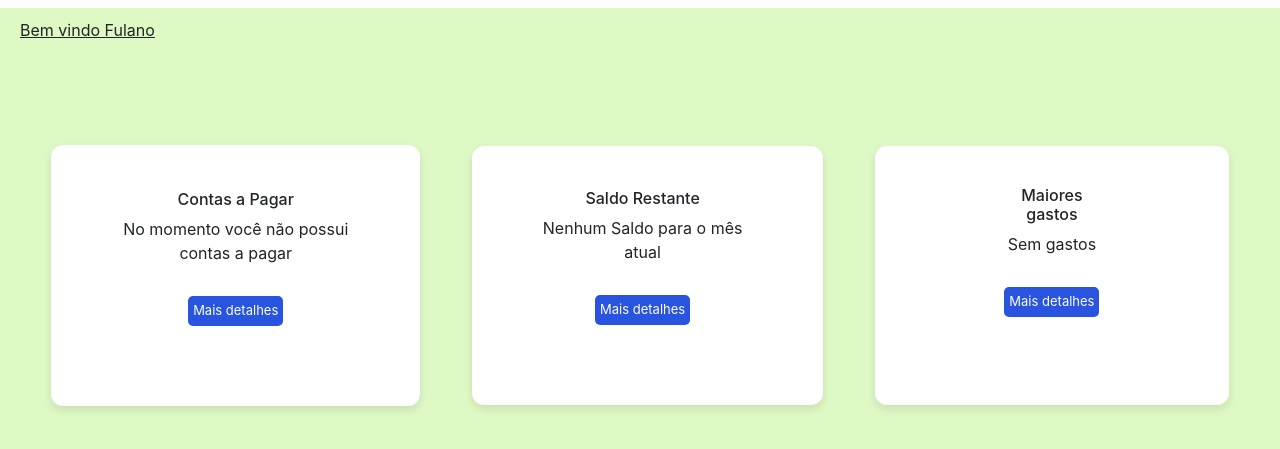
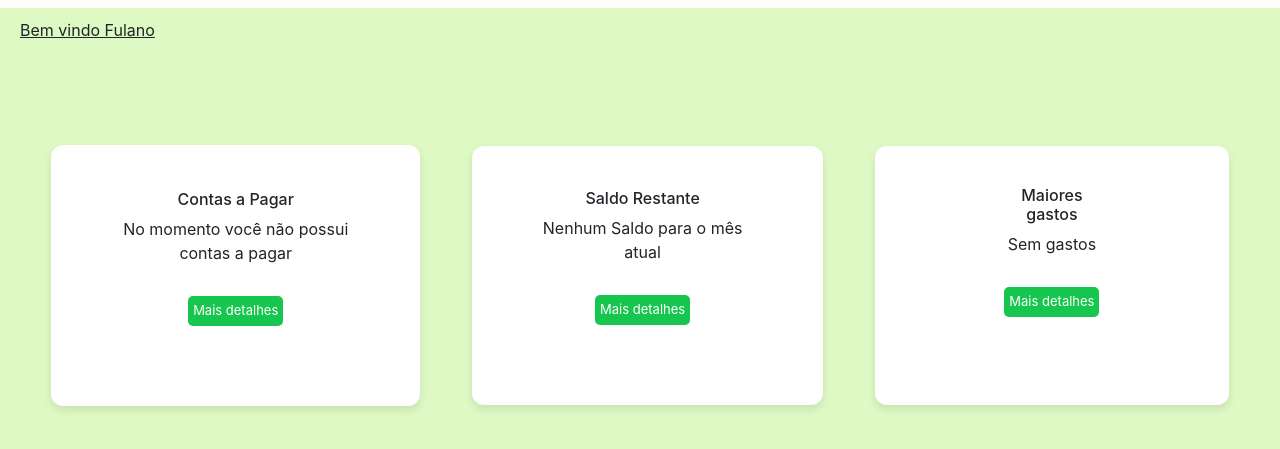
Before and after one commit to ExtraProjects860/Project-Financial-Management, a plain HTML site: page project/VIEW/visao_geral.html in a window 1280 px wide. Shown: the part 69-518 px from the top of the page. Drawn offline with nearby package versions, Linux system fonts and the light colour scheme; some packages are replaced by stand-ins of ours; a script that the page names is missing.

Commit message:
alterando a cor do botão "Mais detalhes"

```diff
--- a/project/VIEW/visao_geral.html
+++ b/project/VIEW/visao_geral.html
@@ -50,7 +50,7 @@
                             <h6>Contas a Pagar </h6>
                             <p id="contasAPagar">No momento você não possui contas a pagar</p>
                             <button data-bs-toggle="modal" data-bs-target="#reg-modal"
-                                style="color: white; background-color: rgb(41, 84, 224); border: none; padding: 5px 5px; cursor: pointer; border-radius: 5px;font-size: small; margin-top: 15px;">
+                                style="color: white; background-color: #16C64F; border: none; padding: 5px 5px; cursor: pointer; border-radius: 5px;font-size: small; margin-top: 15px;">
                                 Mais detalhes
                             </button>
 
@@ -62,7 +62,7 @@
                             <h6>Saldo Restante</h6>
                             <p id="saldoRestante">Nenhum Saldo para o mês atual</p>
                             <button data-bs-toggle="modal" data-bs-target="#reg-modal2"
-                                style="color: white; background-color: rgb(41, 84, 224); border: none; padding: 5px 5px; cursor: pointer; border-radius: 5px;font-size: small; margin-top: 15px;">
+                                style="color: white; background-color: #16C64F; border: none; padding: 5px 5px; cursor: pointer; border-radius: 5px;font-size: small; margin-top: 15px;">
                                 Mais detalhes
                             </button>
                         </div>
@@ -73,7 +73,7 @@
                             <h6>Maiores gastos</h6>
                             <p id="maioresGastos">Sem gastos</p>
                             <button data-bs-toggle="modal" data-bs-target="#reg-modal3"
-                                style="color: white; background-color: rgb(41, 84, 224); border: none; padding: 5px 5px; cursor: pointer; border-radius: 5px;font-size: small; margin-top: 15px;">
+                                style="color: white; background-color: #16C64F; border: none; padding: 5px 5px; cursor: pointer; border-radius: 5px;font-size: small; margin-top: 15px;">
                                 Mais detalhes
                             </button>
                         </div>
```
